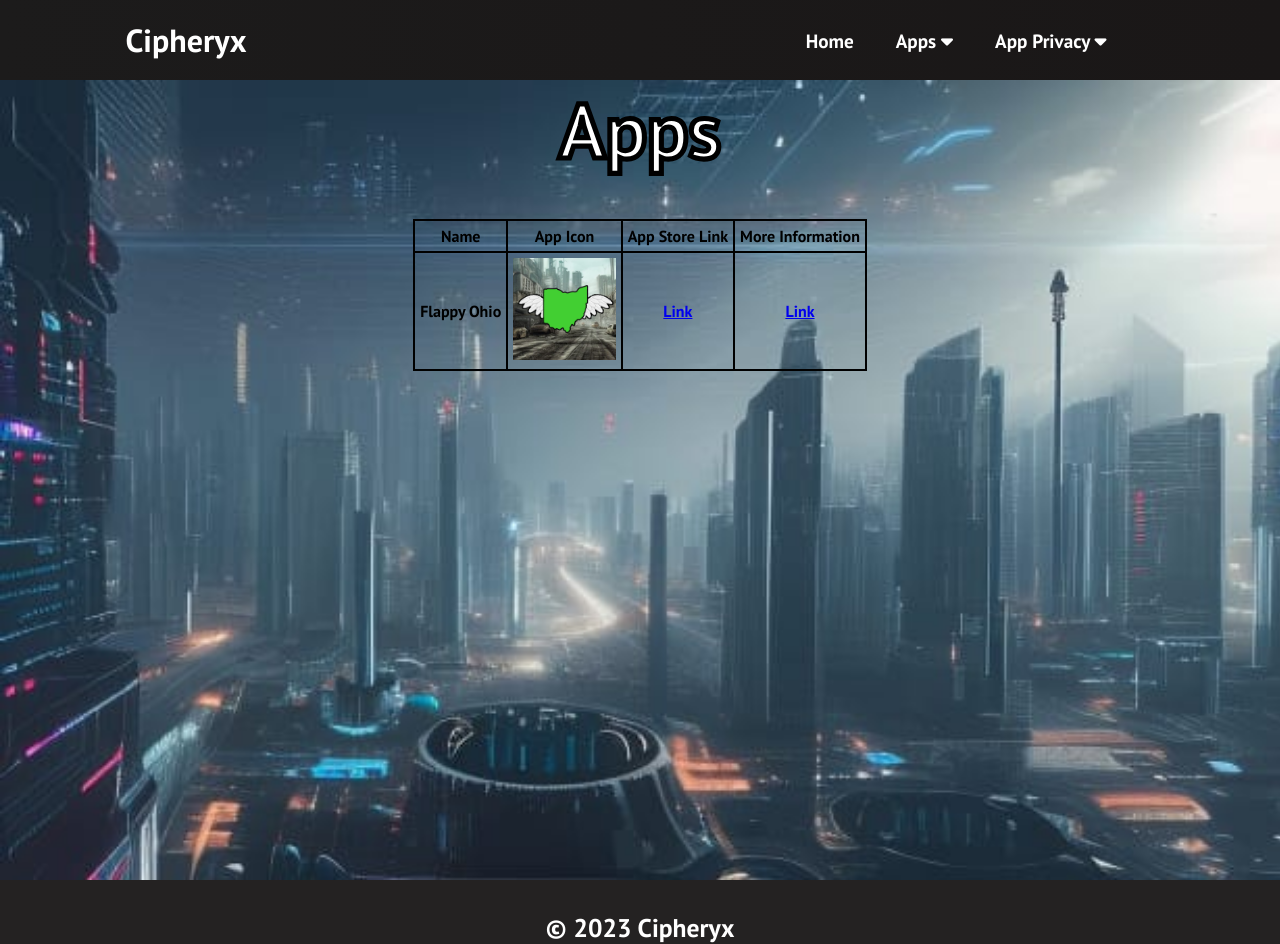
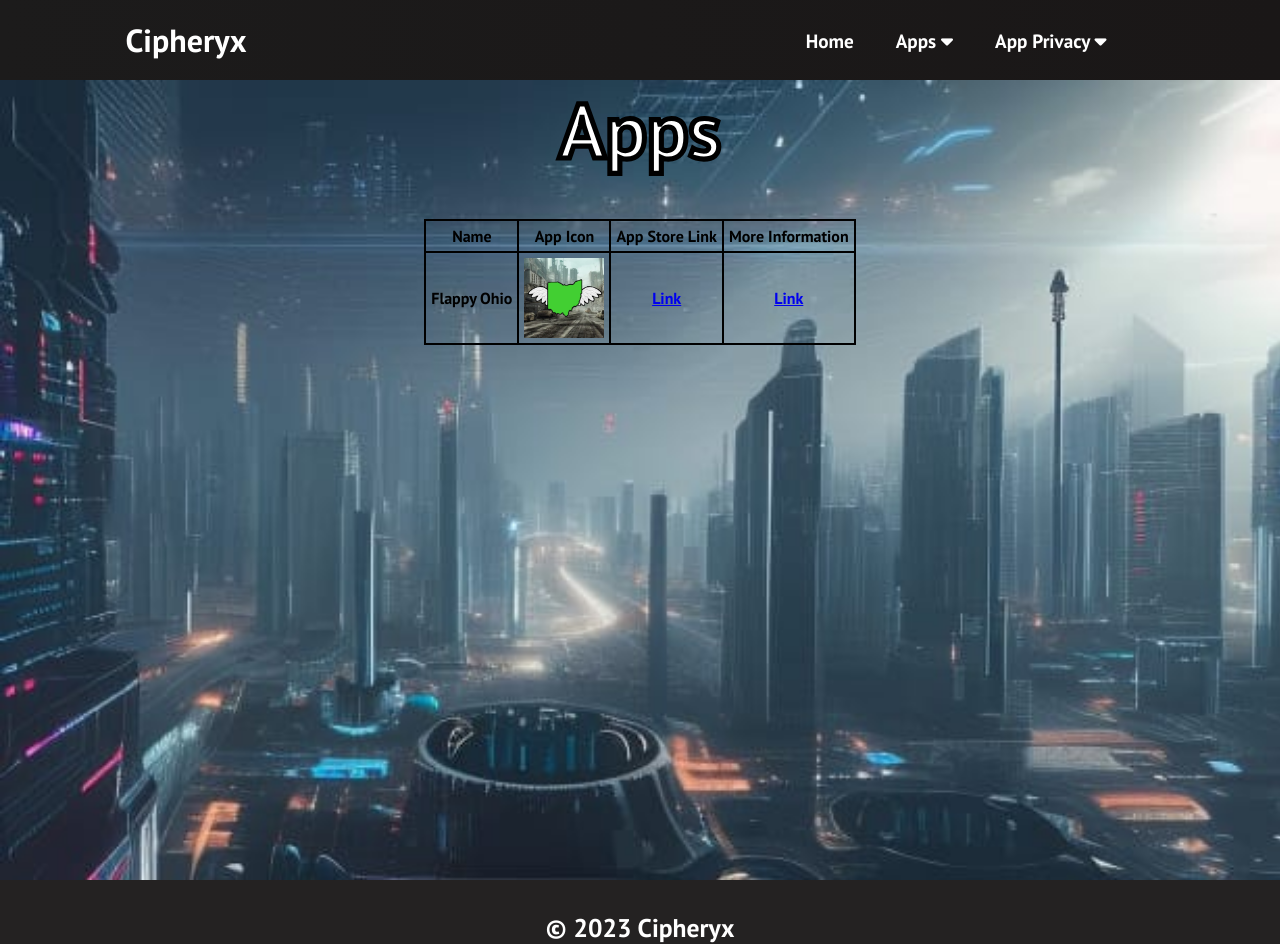
Before and after one commit to AlexanderHallCS/Cipheryx-Website, a React (Create React App) app: page /apps in a window 1280 px wide. Built offline with nearby package versions, Linux system fonts and the light colour scheme.

Commit message:
Resize table app icon

```diff
--- a/src/styles/Apps.css
+++ b/src/styles/Apps.css
@@ -13,7 +13,11 @@ td {
 }
 
 .app-icon {
-    width: 8vw;
+    display: block;
+    margin-left: auto;
+    margin-right: auto;
+    width: 10vh;
+    height: 10vh;
 }
 
 .app-screenshot {
```
